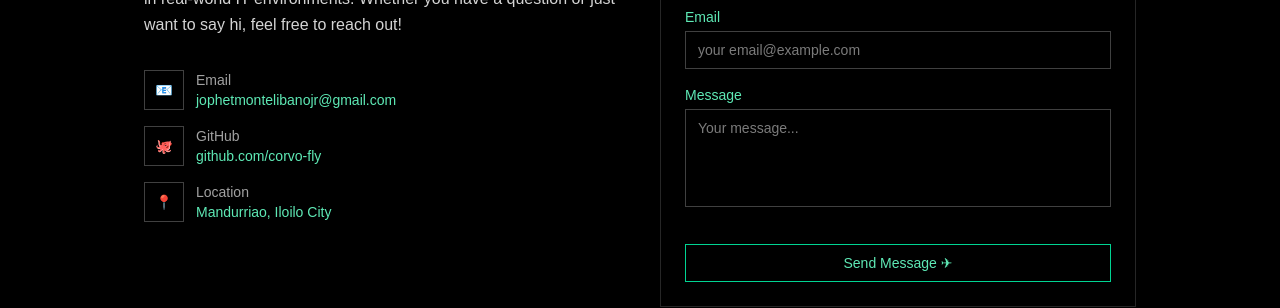
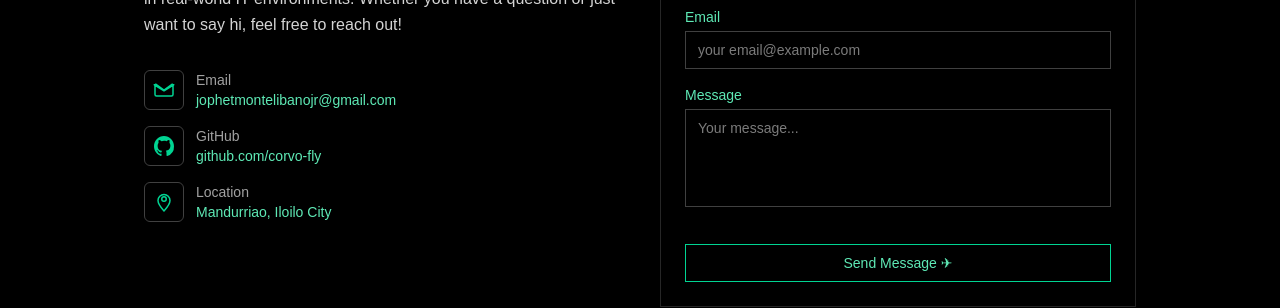
Before and after one commit to corvo-fly/montelibano_nextjs_portfolio, a Next.js app: page / in a window 1280 px wide. Shown: the part 2837-3145 px from the top of the page. Built offline with nearby package versions, Linux system fonts and the light colour scheme.

Commit message:
update change icons

```diff
--- a/components/contact.jsx
+++ b/components/contact.jsx
@@ -2,7 +2,8 @@ export default function Contact() {
     return (
         <section
             id="contact"
-        className="bg-black text-neutral-100 py-24 border-t border-neutral-900">
+            className="bg-black text-neutral-100 py-24 border-t border-neutral-900"
+        >
             <div className="max-w-5xl mx-auto px-4 grid md:grid-cols-2 gap-10">
                 <div>
                     <h2 className="text-xl md:text-2xl font-semibold mb-6">
@@ -17,7 +18,21 @@ export default function Contact() {
 
                 <div className="space-y-4 text-sm">
                     <div className="flex gap-3 items-start">
-                            <div className="w-10 h-10 flex items-center justify-center border border-neutral-700">📧
+                        <div className="w-10 h-10 flex items-center justify-center border border-neutral-700 rounded-md">
+                            <svg
+                                xmlns="http://www.w3.org/2000/svg"
+                                className="w-6 h-6 text-emerald-400"
+                                fill="none"
+                                viewBox="0 0 24 24"
+                                stroke="currentColor"
+                                strokeWidth={1.5}
+                            >
+                                <path
+                                    strokeLinecap="round"
+                                    strokeLinejoin="round"
+                                    d="M2.25 6.75l9.75 6 9.75-6M4.5 18h15a1.5 1.5 0 001.5-1.5V7.5a1.5 1.5 0 00-.75-1.3L12 12 3.75 6.2A1.5 1.5 0 003 7.5v9a1.5 1.5 0 001.5 1.5z"
+                                />
+                            </svg>
                         </div>
                         <div>
                             <p className="text-neutral-400">Email</p>
@@ -26,22 +41,51 @@ export default function Contact() {
                     </div>
 
                     <div className="flex gap-3 items-start">
-                        <div className="w-10 h-10 flex items-center justify-center border border-neutral-700">🐙
+                        <div className="w-10 h-10 flex items-center justify-center border border-neutral-700 rounded-md">
+                            <svg
+                                xmlns="http://www.w3.org/2000/svg"
+                                className="w-6 h-6 text-emerald-400"
+                                viewBox="0 0 24 24"
+                                fill="currentColor"
+                            >
+                                <path
+                                    fillRule="evenodd"
+                                    d="M12 2C6.48 2 2 6.58 2 12.26c0 4.5 2.87 8.31 6.84 9.66.5.1.68-.22.68-.48v-1.7c-2.78.63-3.37-1.37-3.37-1.37-.45-1.18-1.11-1.5-1.11-1.5-.91-.64.07-.63.07-.63 1 .07 1.53 1.06 1.53 1.06.89 1.58 2.34 1.13 2.91.86.09-.66.35-1.12.63-1.38-2.22-.26-4.55-1.15-4.55-5.14 0-1.14.38-2.07 1.03-2.8-.1-.26-.45-1.32.1-2.75 0 0 .84-.28 2.75 1.07A9.16 9.16 0 0112 6.78c.85 0 1.72.12 2.53.35 1.9-1.35 2.74-1.07 2.74-1.07.56 1.43.21 2.49.1 2.75.65.73 1.03 1.66 1.03 2.8 0 4-2.34 4.88-4.57 5.14.36.32.68.97.68 1.96v2.9c0 .26.18.57.69.48A10.06 10.06 0 0022 12.26C22 6.58 17.52 2 12 2z"
+                                    clipRule="evenodd"
+                                />
+                            </svg>
                         </div>
                     <div>
                         <p className="text-neutral-400">GitHub</p>
-                        <a href="https://github.com/corvo-fly"
-                        target="_blank"
-                        rel="noreferrer"
-                        className="text-emerald-300 hover:underline"
-                        >
+                            <a
+                                href="https://github.com/corvo-fly" target="_blank" rel="noreferrer" className="text-emerald-300 hover:underline">
                             github.com/corvo-fly
                             </a>
                     </div>
                     </div>
 
+            {/* Location */}
                     <div className="flex gap-3 items-start">
-                        <div className="w-10 h-10 flex items-center justify-center border border-neutral-700">📍
+                        <div className="w-10 h-10 flex items-center justify-center border border-neutral-700 rounded-md">
+                            <svg
+                                xmlns="http://www.w3.org/2000/svg"
+                                className="w-6 h-6 text-emerald-400"
+                                fill="none"
+                                viewBox="0 0 24 24"
+                                stroke="currentColor"
+                                strokeWidth={1.5}
+                            >
+                                <path
+                                    strokeLinecap="round"
+                                    strokeLinejoin="round"
+                                    d="M12 11.25a2.25 2.25 0 100-4.5 2.25 2.25 0 000 4.5z"
+                                />
+                                <path
+                                    strokeLinecap="round"
+                                    strokeLinejoin="round"
+                                    d="M12 21c4-4.5 6-7.5 6-10.5a6 6 0 10-12 0c0 3 2 6 6 10.5z"
+                                />
+                            </svg>
                         </div>
                     <div>
                         <p className="text-neutral-400">Location</p>
@@ -53,23 +97,31 @@ export default function Contact() {
 
             <form className="border border-neutral-800 p-6 space-y-4 text-sm">
                 <div>
-                    <label htmlFor="name" className="block mb-1 text-emerald-300">Name</label>
-                    <input
-                    id="name" type="text" required placeholder="Your Name" className="w-full bg-black border border-neutral-700 px-3 py-2 focus:outline-none focus:border-emerald-400 focus:ring-emerald-400 transition-all"/>
+                    <label htmlFor="name" className="block mb-1 text-emerald-300">
+                    Name
+                    </label>
+                        <input id="name" type="text" required placeholder="Your Name" className="w-full bg-black border border-neutral-700 px-3 py-2 focus:outline-none focus:border-emerald-400 focus:ring-2 focus:ring-emerald-400 transition-all"/>
                 </div>
 
                 <div>
-                    <label htmlFor="email" className="block mb-1 text-emerald-300">Email</label>
-                    <input
-                    id="email" type="email" required placeholder="your email@example.com" className="w-full bg-black border border-neutral-700 px-3 py-2 focus:outline-none focus:border-emerald-400 focus:ring-emerald-400 transition-all"/>
+                    <label htmlFor="email" className="block mb-1 text-emerald-300">
+                    Email
+                    </label>
+                        <input id="email" type="email" required placeholder="your email@example.com" className="w-full bg-black border border-neutral-700 px-3 py-2 focus:outline-none focus:border-emerald-400 focus:ring-2 focus:ring-emerald-400 transition-all"/>
                 </div>
 
                 <div>
-                    <label htmlFor="message" className="block mb-1 text-emerald-300">Message</label>
-                    <textarea id="message" rows={4} required placeholder="Your message..."  className="w-full bg-black border border-neutral-700 px-3 py-2 focus:outline-none focus:border-emerald-400 focus:ring-2 focus:ring-emerald-400 transition-all resize-none"/>
+                    <label htmlFor="message" className="block mb-1 text-emerald-300">
+                    Message
+                    </label>
+                        <textarea id="message" rows={4} required placeholder="Your message..." className="w-full bg-black border border-neutral-700 px-3 py-2 focus:outline-none focus:border-emerald-400 focus:ring-2 focus:ring-emerald-400 transition-all resize-none"/>
                 </div>
 
-                <button type="submit" className="w-full mt-4 border border-emerald-400 text-emerald-300 py-2 hover:bg-emerald-400 hover:text-black transform hover:scale-105 transition-all">Send Message ✈</button>
+            <button
+            type="submit"
+            className="w-full mt-4 border border-emerald-400 text-emerald-300 py-2 hover:bg-emerald-400 hover:text-black transform hover:scale-105 transition-all">
+            Send Message ✈
+            </button>
         </form>
     </div>
     </section>
```
Lines whose indentation alone changed are shown as unchanged.
